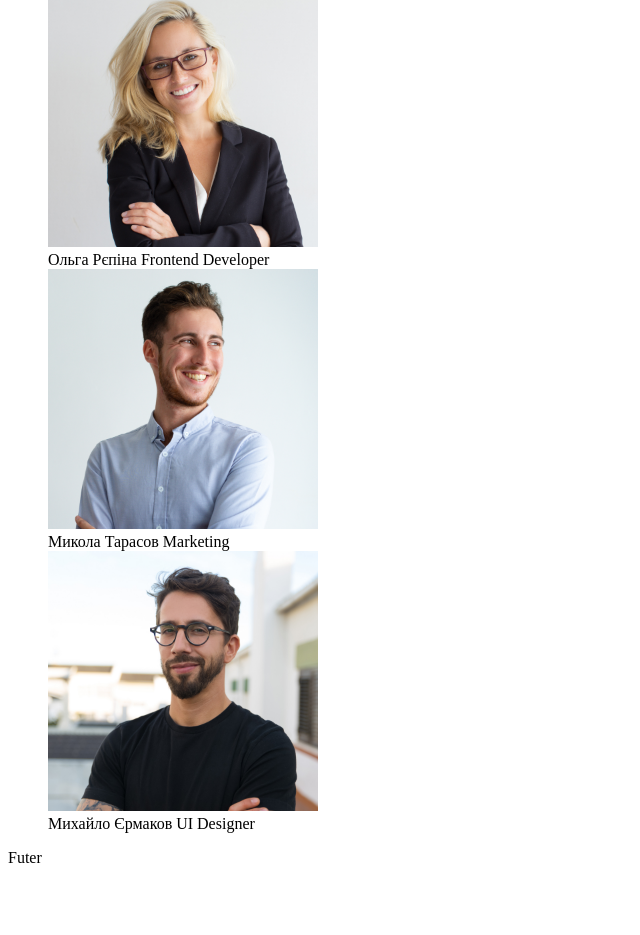
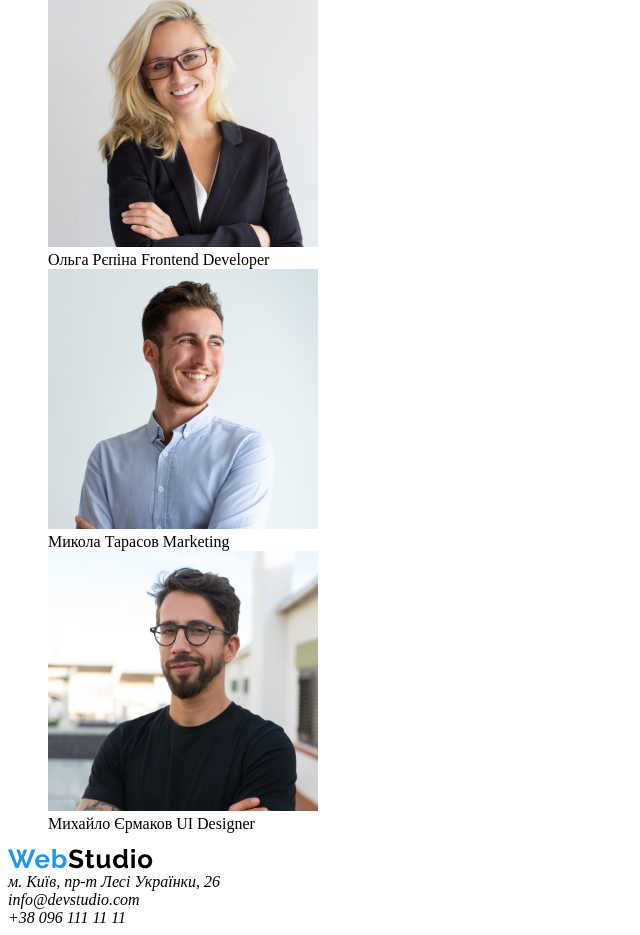
Before and after one commit to DanyloSvietik/goit-markup-hw-01-Test-Danylo, a plain HTML site: page index.html in a window 1280 px wide. Shown: the part 1305-2240 px from the top of the page, without its empty margins (0-640 px from the left). Before the commit the page ends 2188 px from the top, so only its background shows below. Drawn offline with Linux system fonts and the light colour scheme.

Commit message:
Разметка футера, добавил адрес

```diff
--- a/index.html
+++ b/index.html
@@ -83,7 +83,14 @@
 
 <!--Футер-->
     <footer>
-<p>Futer</p>
+        <a href="./">
+            <img src="./images/Logo-Web.svg" alt="логотип компании">
+        </a>
+         <address>
+            м. Київ, пр-т Лесі Українки, 26<br />
+            info@devstudio.com<br />
+            +38 096 111 11 11
+         </address>
     </footer>
 </body>
 </html>
```
